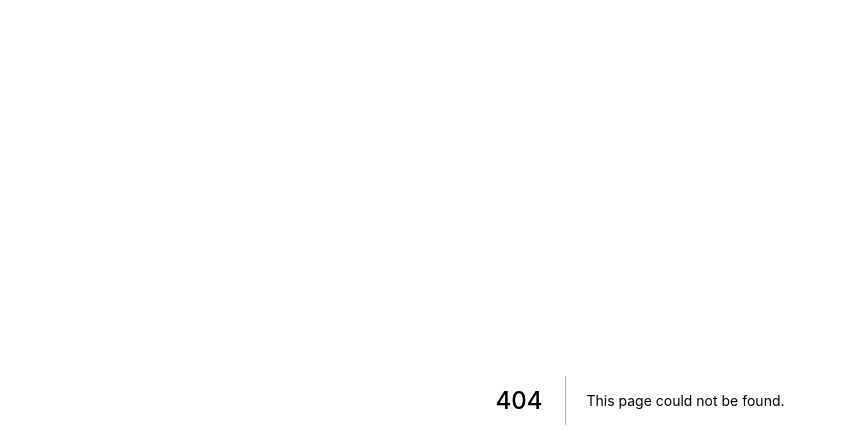
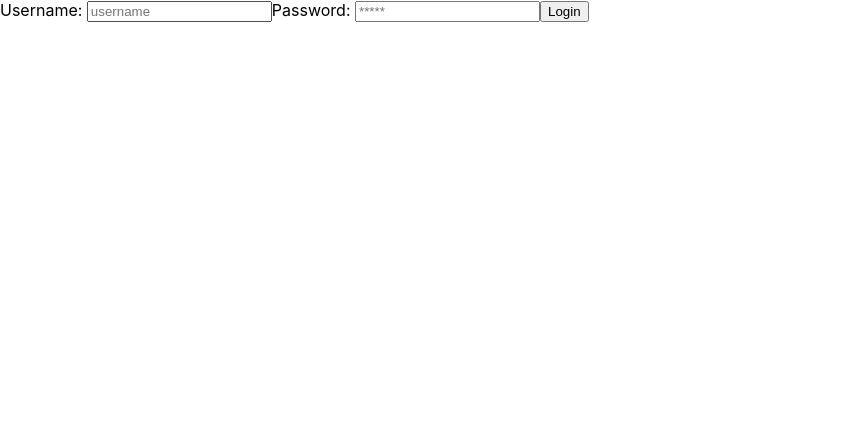
Before and after one commit to mkitez/omweu-frontend, a Next.js app: page /login in a window 1280 px wide. Before the commit this address had no page. Shown: the top 448 px of the page, without its empty margins (0-846 px from the left). Built offline with nearby package versions, Linux system fonts and the light colour scheme.

Commit message:
Login page

```diff
--- a/pages/api/hello.ts
+++ /dev/null
@@ -1,13 +0,0 @@
-// Next.js API route support: https://nextjs.org/docs/api-routes/introduction
-import type { NextApiRequest, NextApiResponse } from 'next'
-
-type Data = {
-  name: string
-}
-
-export default function handler(
-  req: NextApiRequest,
-  res: NextApiResponse<Data>
-) {
-  res.status(200).json({ name: 'John Doe' })
-}
--- /dev/null
+++ b/pages/login.tsx
@@ -0,0 +1,61 @@
+import { useRouter } from 'next/router';
+import type { NextPage } from 'next';
+import type { FormEventHandler } from 'react';
+import { useState } from 'react';
+import { API_URL } from '../utils/constants';
+
+const Login: NextPage = () => {
+  const router = useRouter();
+  const [username, setUsername] = useState('');
+  const [password, setPassword] = useState('');
+
+  const handleSubmit: FormEventHandler = async (e) => {
+    e.preventDefault();
+    const data = {
+      username,
+      password,
+    };
+    const response = await fetch(`${API_URL}/token/`, {
+      method: 'POST',
+      mode: 'cors',
+      cache: 'no-cache',
+      credentials: 'same-origin',
+      headers: {
+        'Content-Type': 'application/json',
+      },
+      body: JSON.stringify(data),
+    });
+    const responseJson = await response.json();
+    localStorage.setItem('access', responseJson.access);
+    localStorage.setItem('refresh', responseJson.refresh);
+    router.push('/');
+  };
+
+  return (
+    <div>
+      <form onSubmit={handleSubmit}>
+        <label>
+          Username:{' '}
+          <input
+            value={username}
+            onInput={(e) => setUsername(e.currentTarget.value)}
+            placeholder="username"
+            type="text"
+          />
+        </label>
+        <label>
+          Password:{' '}
+          <input
+            value={password}
+            onInput={(e) => setPassword(e.currentTarget.value)}
+            placeholder="*****"
+            type="password"
+          ></input>
+        </label>
+        <input type="submit" value="Login" />
+      </form>
+    </div>
+  );
+};
+
+export default Login;
--- /dev/null
+++ b/utils/constants.ts
@@ -0,0 +1 @@
+export const API_URL = 'http://localhost:8000/api';
```
Also changed, not shown: pages/_app.tsx (+4 -4 lines), pages/index.tsx (+11 -64 lines), .prettierrc.yaml (added).
